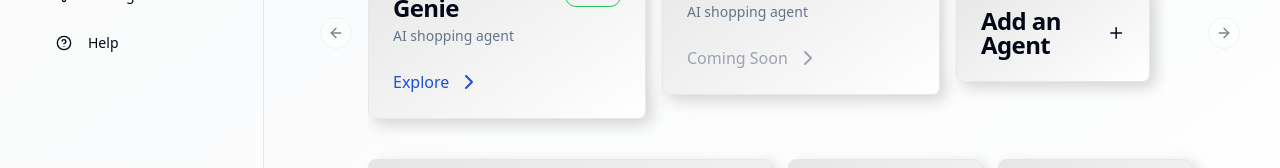
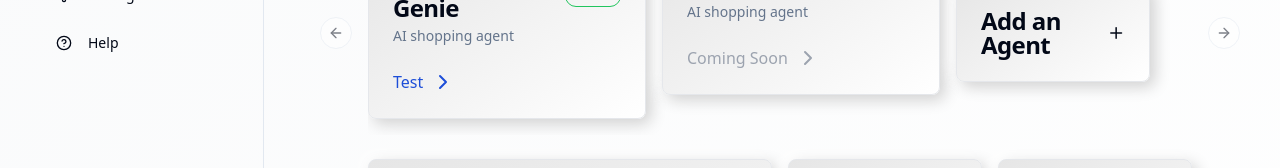
Before and after one commit to streaxx/prava-dashboard-fork, a Next.js app: page /dashboard in a window 1280 px wide. Shown: the part 250-418 px from the top of the page. Built offline with nearby package versions, Linux system fonts and the light colour scheme; no server answers.

Commit message:
fix: changed cta btn

```diff
--- a/app/dashboard/page.tsx
+++ b/app/dashboard/page.tsx
@@ -85,7 +85,7 @@ export default function DashboardPage() {
               </CardHeader>
               <Link href={"https://chatshopper.prava.space"}>
                 <CardContent className="flex gap-2 cursor-pointer text-blue-700">
-                  Explore
+                  Test
                   <ChevronRight />
                 </CardContent>
               </Link>
```
